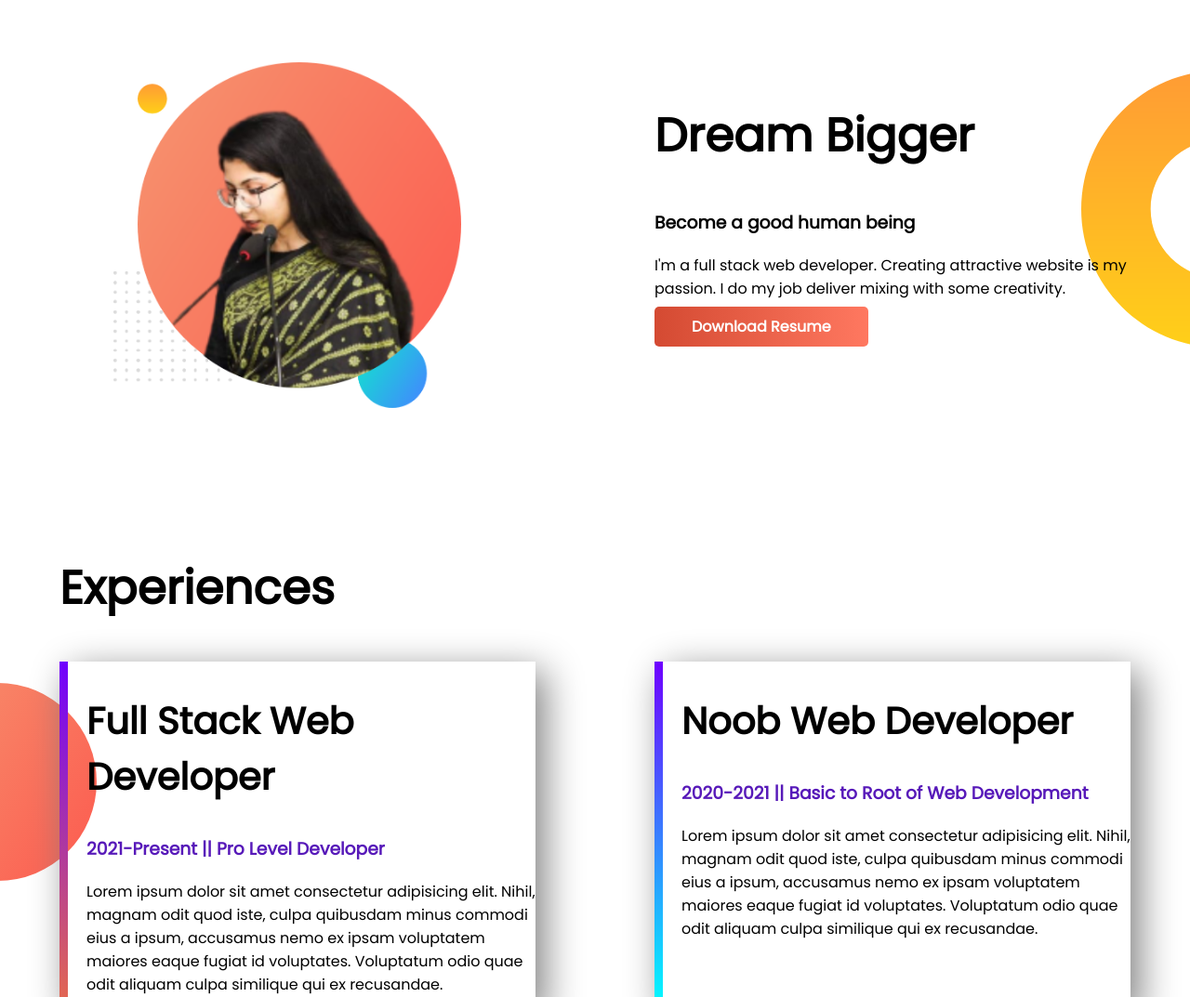
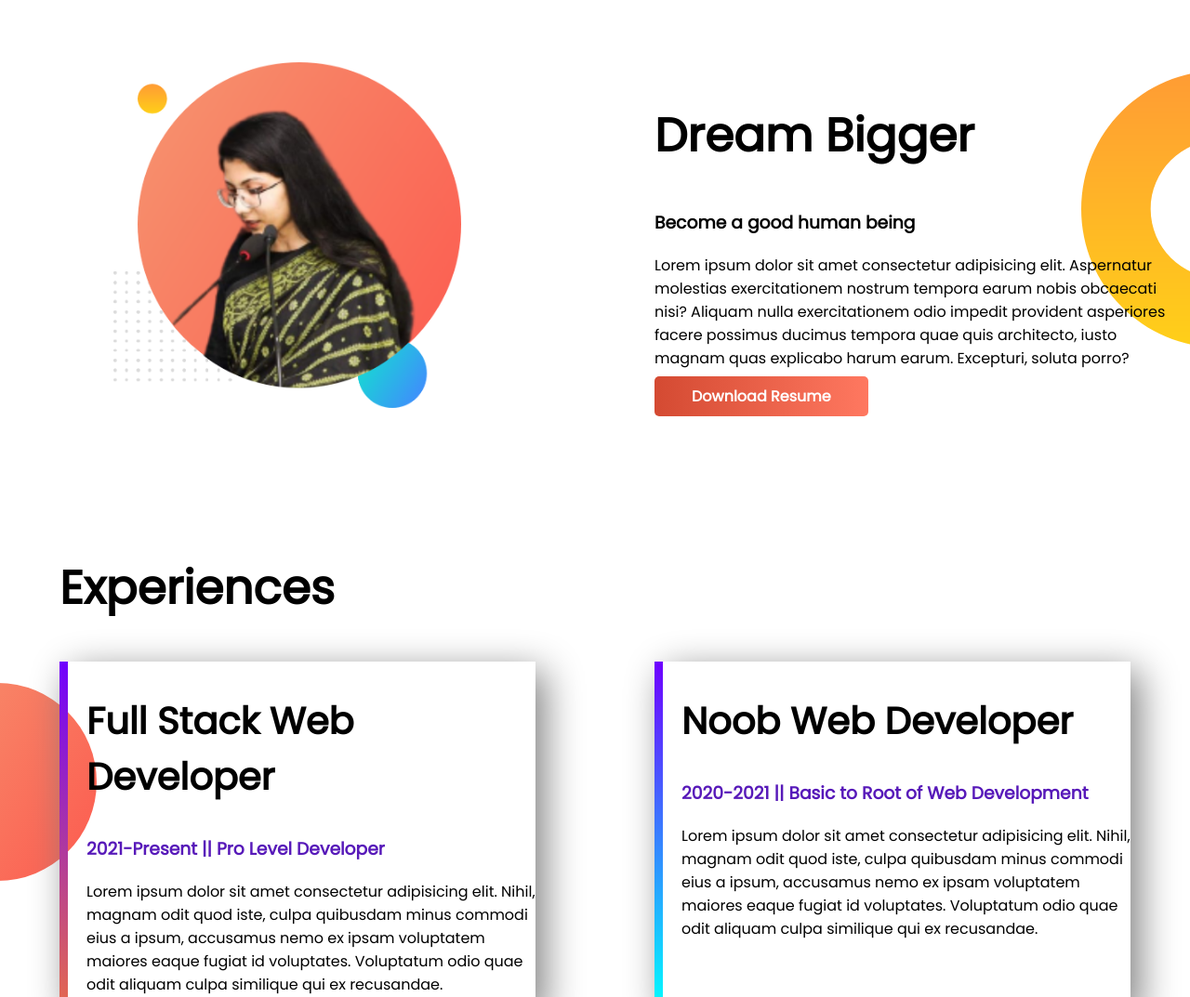
Before and after one commit to KishoarJahanTithee/personal-portfolio, a plain HTML site: page index.html in a window 1280 px wide. Shown: the part 699-1772 px from the top of the page at 93% size. Drawn offline with Linux system fonts and the light colour scheme.

Commit message:
final for today

```diff
--- a/index.html
+++ b/index.html
@@ -32,7 +32,8 @@
     <div class="half-width">
     <h1>Dream Bigger</h1>
     <h3>Become a good human being</h3>
-    <p>I'm a full stack web developer.  Creating attractive website is my passion. I do my job deliver mixing with some creativity.</p>
+    <!--<p>I'm a full stack web developer.  Creating attractive website is my passion. I do my job deliver mixing with some creativity.</p>-->
+    <p>Lorem ipsum dolor sit amet consectetur adipisicing elit. Aspernatur molestias exercitationem nostrum tempora earum nobis obcaecati nisi? Aliquam nulla exercitationem odio impedit provident asperiores facere possimus ducimus tempora quae quis architecto, iusto magnam quas explicabo harum earum. Excepturi, soluta porro?</p>
     <a class="link-button" target="_blank" href=" ">Download Resume</a>
 
     </div>
```
